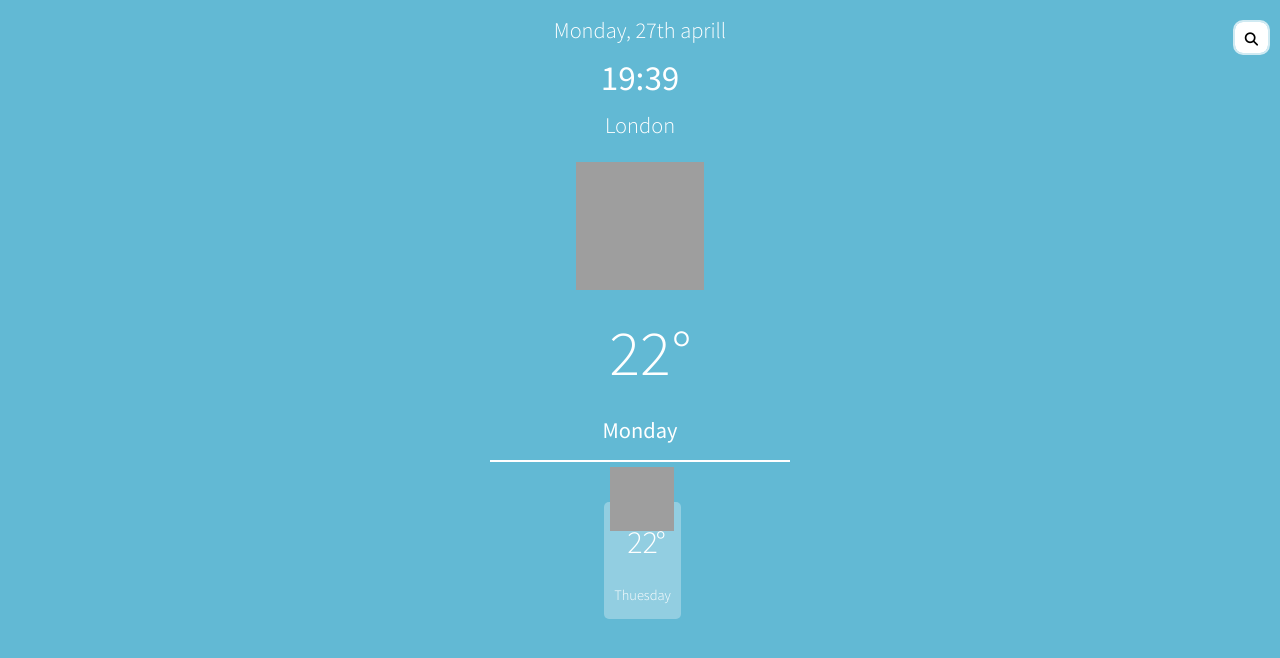
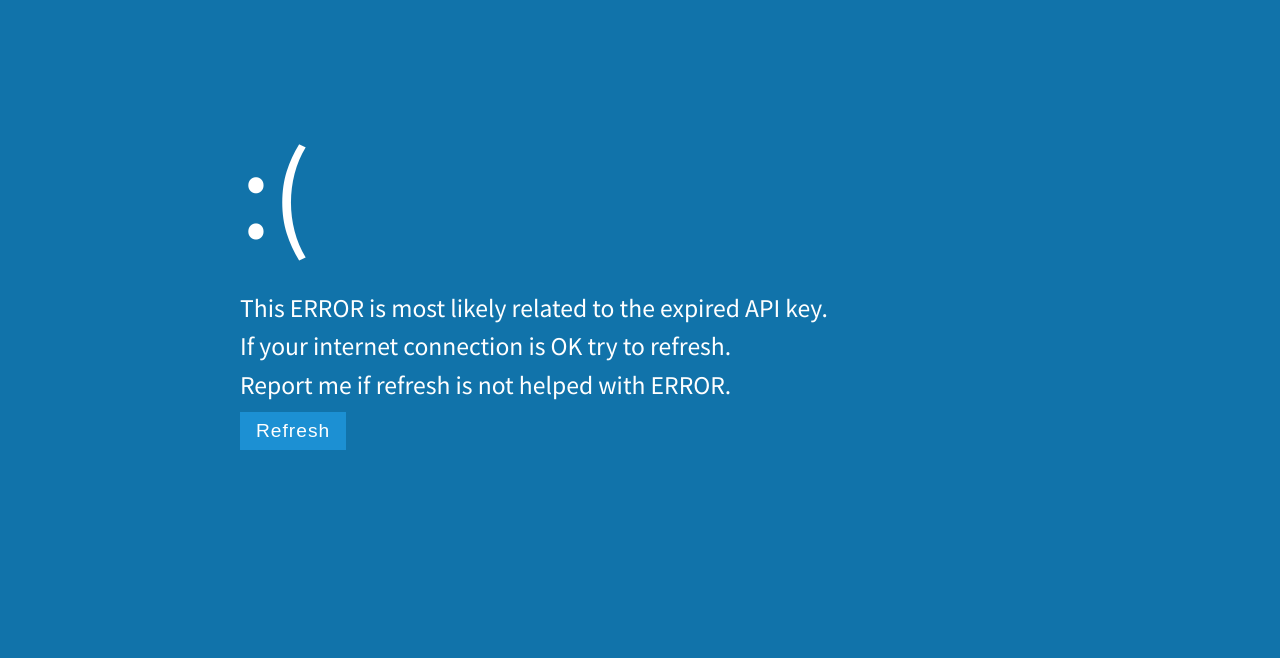
Before and after one commit to Alvetron/weather-app, a plain HTML site: page index.html in a window 1280 px wide. Drawn offline with Linux system fonts and the light colour scheme; no server answers; grey boxes are pictures that could not be loaded.

Commit message:
Added ERROR catcher

```diff
--- a/assets/css/main.css
+++ b/assets/css/main.css
@@ -230,7 +230,55 @@ body {
   font-weight: 300;
 }
 
-@keyframes loaderRotate{
+.error-popup {
+  position: absolute;
+  top: 0;
+  bottom: 0;
+  left: 0;
+  right: 0;
+  z-index: 100;
+  display: none;
+  padding-top: 7rem;
+  background-color: #1173aa;
+  transition: top 2s;
+}
+
+.error-popup.active {
+  display: block;
+}
+
+.error-popup__inner {
+  max-width: 800px;
+  width: 100%;
+  margin: 0 auto;
+}
+
+.error-popup__smile {
+  display: block;
+  margin-bottom: 1rem;
+  font-size: 8rem;
+}
+
+.error-popup__text {
+  margin-bottom: 0.5rem;
+  font-size: 1.6rem;
+  line-height: 1.5;
+}
+
+.error-popup__refresh {
+  padding: 0.5rem 1rem;
+  font-size: 1.2rem;
+  letter-spacing: 1px;
+  color: #ffffff;
+  background-color: rgb(28, 144, 211);
+  border: none;
+}
+
+.error-popup__refresh:hover {
+  cursor: pointer;
+}
+
+@keyframes loaderRotate {
   0% {
     transform: translate(-50%, -50%) rotate(0deg);
   }
--- a/assets/js/main.js
+++ b/assets/js/main.js
@@ -16,15 +16,14 @@ const currentWeatherImgEl = document.querySelector('.current-weather__img');
 const currentWeatherTempEl = document.querySelector('.current-weather__temp');
 const currentWeatherDayEl = document.querySelector('.current-weather__day');
 
-
-
 const userDate = new Date();
 let isRefreshed = false;
 
-refreshUserTime();
-
+const errorPopup = document.querySelector('.error-popup');
+const refreshBtn = document.querySelector('.error-popup__refresh');
 
 removeLoader();
+refreshUserTime();
 searchByInput();
 getWeather('London');
 
@@ -68,7 +67,12 @@ function searchByInput() {
 }
 
 async function getWeather(city) {
-  const resp = await fetch(`${MAIN_URL + API_KEY}&q=${city}&days=7`);
+  const resp = await fetch(`${MAIN_URL + API_KEY}&q=${city}&days=7`)
+  .catch(error => {
+    errorPopup.classList.add('active');
+  });
+
+
   const respJson = await resp.json();
   const respData = respJson;
 
@@ -140,3 +144,8 @@ function getBigImg(url) {
   newUrl[4] = '128x128'
   return newUrl.join('/');
 }
+
+
+refreshBtn.addEventListener('click', () => {
+  document.location.reload();
+})
--- a/index.html
+++ b/index.html
@@ -38,21 +38,31 @@
   <main class="main">
     <div class="current-weather">
       <time class="current-weather__date" datetime="">Monday, 27th aprill</time>
-      <time class="current-weather__time" datetime="">6:27</time>
+      <time class="current-weather__time" datetime="">???</time>
       <h3 class="current-weather__city">London</h3>
       <img class="current-weather__img" src="http://cdn.weatherapi.com/weather/128x128/night/116.png" width="128" height="128" alt="">
-      <p class="current-weather__temp">22</p>
+      <p class="current-weather__temp">??</p>
       <p class="current-weather__day">Monday</p>
     </div>
     <div class="forecast">
       <ul class="forecast__list">
         <li class="forecast__item">
           <img class="forcast__img" src="http://cdn.weatherapi.com/weather/64x64/night/116.png" alt="" width="64" height="64">
-          <p class="forecast__temp">22</p>
+          <p class="forecast__temp">??</p>
           <p class="forecast__day">Thuesday</p>
         </li>
       </ul>
     </div>
+    <div class="error-popup">
+      <div class="error-popup__inner">
+        <span class="error-popup__smile">:(</span>
+        <p class="error-popup__text">This ERROR is most likely related to the expired API key.<br>
+        If your internet connection is OK try to refresh.<br>
+        Report me if refresh is not helped with ERROR.
+        </p>
+        <button class="error-popup__refresh" type="button">Refresh</button>
+      </div>
+    </div>
   </main>
 </body>
 </html>
```
